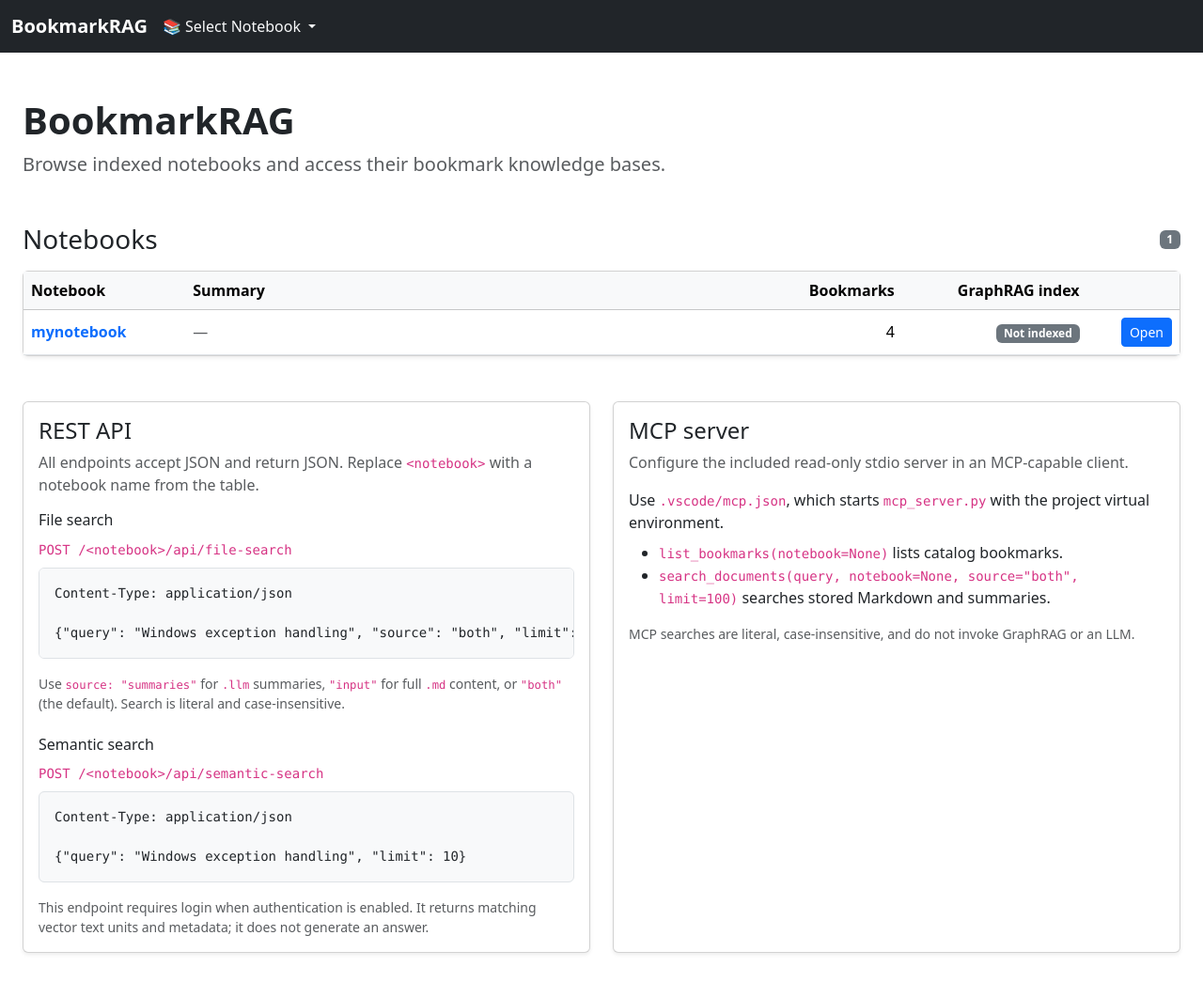
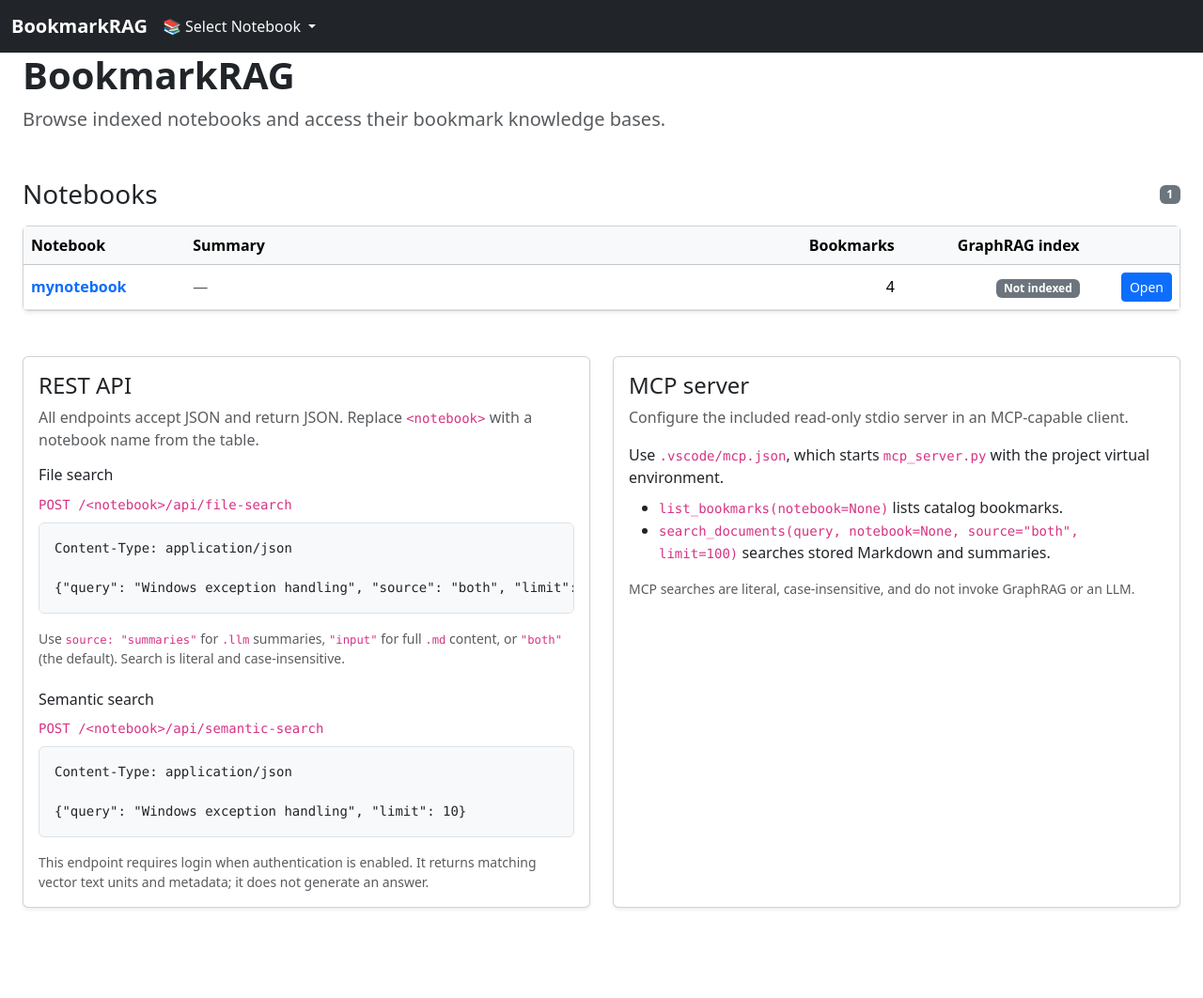
Before and after one commit to dobin/bookmarkRag, a Flask app: page / in a window 1280 px wide. Shown: the whole page at 94% size. After the commit the page ends 967 px from the top, so only its background shows below. Run offline with Flask 3, Linux system fonts and the light colour scheme.

Commit message:
ui: title padding-top

```diff
--- a/templates/index.html
+++ b/templates/index.html
@@ -3,7 +3,7 @@
 {% block title %}{{ app_name }}{% endblock %}
 
 {% block content %}
-<div class="py-4 py-lg-5">
+<div class="pt-0 pb-4 pb-lg-5">
 	<div class="mb-5">
 		<h1 class="display-6 fw-bold">{{ app_name }}</h1>
 		<p class="lead text-muted mb-0">{{ app_description }}</p>
```
